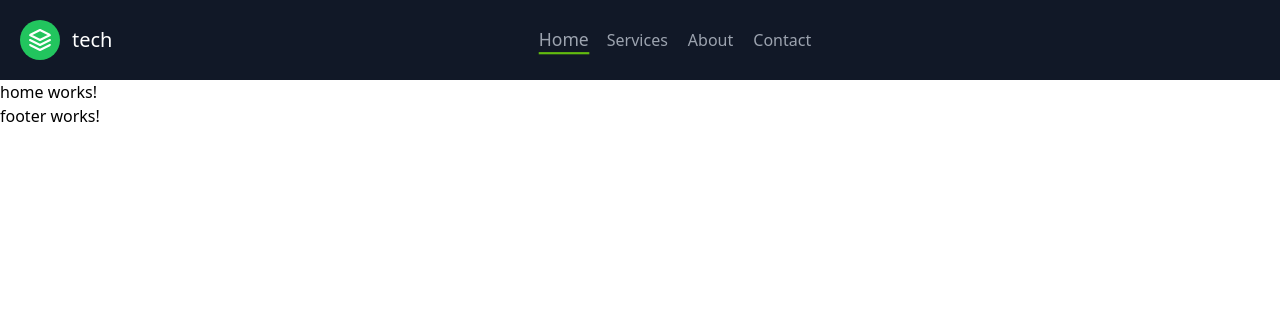
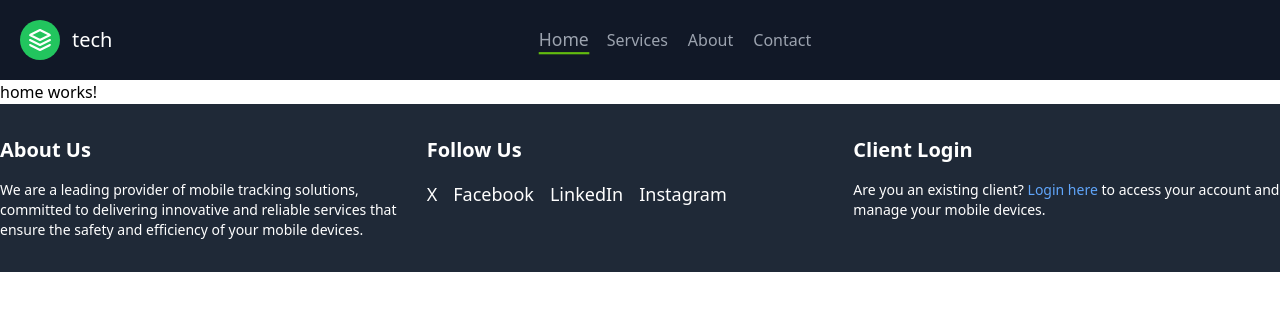
Before and after one commit to Titusrono/mobiletrackproject, an Angular app: page / in a window 1280 px wide. Shown: the top 310 px of the page. Built offline with nearby package versions, Linux system fonts and the light colour scheme.

Commit message:
footer content

```diff
--- a/src/app/footer/footer.component.html
+++ b/src/app/footer/footer.component.html
@@ -1 +1,26 @@
-<p>footer works!</p>
+<footer class="bg-gray-800 text-white py-8">
+    <div class="container mx-auto flex flex-wrap justify-between">
+      <!-- Description -->
+      <div class="w-full md:w-1/2 lg:w-1/3 mb-6 md:mb-0">
+        <h3 class="text-xl font-semibold mb-4">About Us</h3>
+        <p class="text-sm">We are a leading provider of mobile tracking solutions, committed to delivering innovative and reliable services that ensure the safety and efficiency of your mobile devices.</p>
+      </div>
+
+      <!-- Social Media Links -->
+      <div class="w-full md:w-1/2 lg:w-1/3 mb-6 md:mb-0">
+        <h3 class="text-xl font-semibold mb-4">Follow Us</h3>
+        <div class="flex space-x-4">
+          <a href="#" class="text-lg"><i class="fab fa-facebook"></i>X</a>
+          <a href="#" class="text-lg"><i class="fab fa-twitter"></i>Facebook</a>
+          <a href="#" class="text-lg"><i class="fab fa-instagram"></i>LinkedIn</a>
+          <a href="#" class="text-lg"><i class="fab fa-linkedin"></i>Instagram</a>
+        </div>
+      </div>
+
+      <!-- Login Status -->
+      <div class="w-full lg:w-1/3">
+        <h3 class="text-xl font-semibold mb-4">Client Login</h3>
+        <p class="text-sm">Are you an existing client? <a href="#" class="text-blue-400">Login here</a> to access your account and manage your mobile devices.</p>
+      </div>
+    </div>
+  </footer>
```
